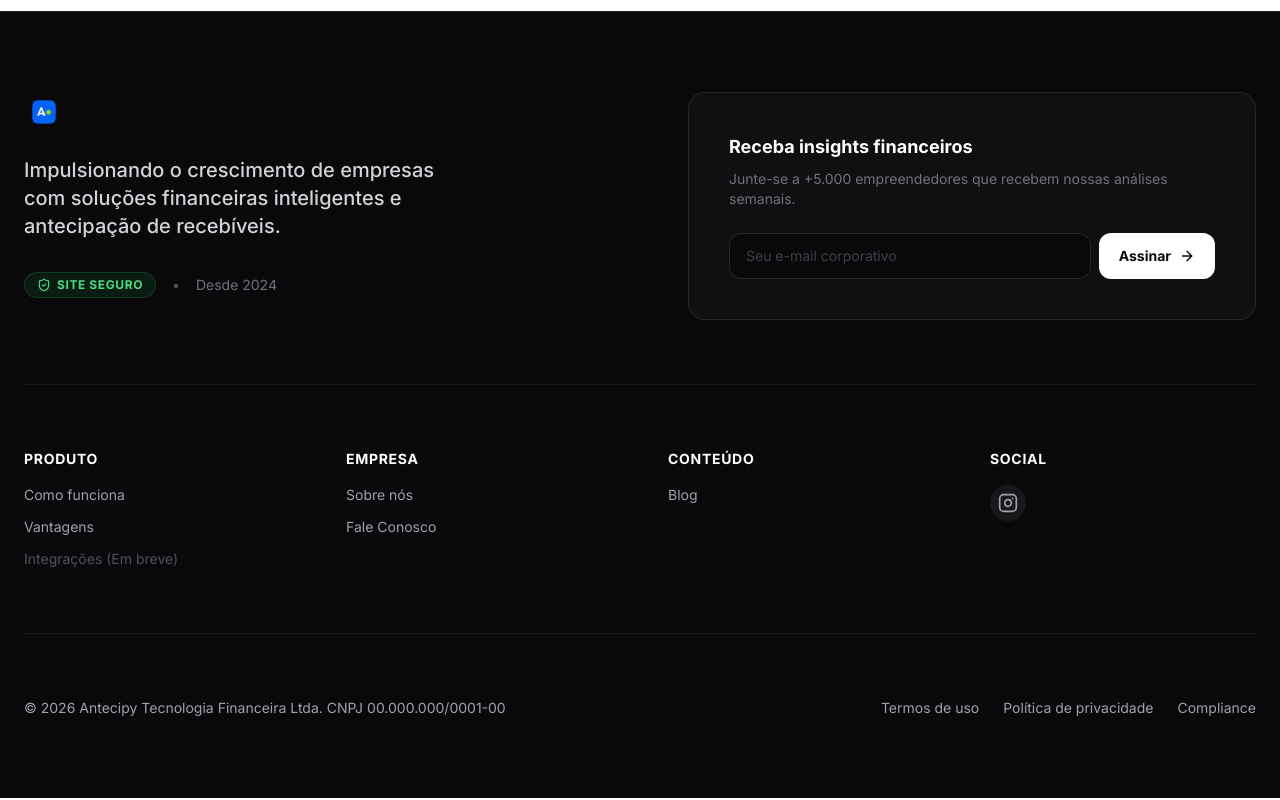
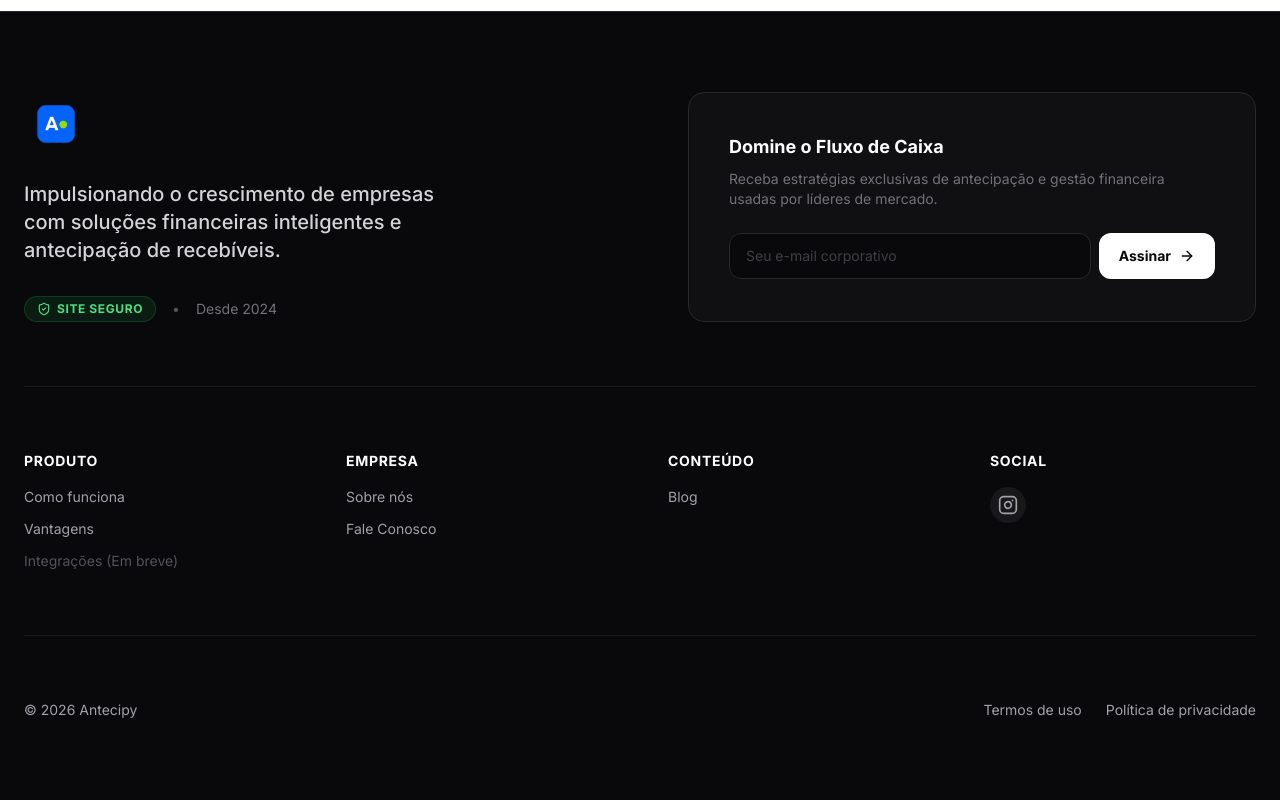
Before and after one commit to jeanads2019-coder/blog-antecipy, a Next.js app: page / in a window 1280 px wide. Shown: the part 908-1708 px from the top of the page. Built offline with nearby package versions, Linux system fonts and the light colour scheme; no server answers; the database is empty.

Commit message:
Update footer: simplify copyright, increase logo size, remove compliance link, and improve newsletter copy

```diff
--- a/src/components/layout/Footer.tsx
+++ b/src/components/layout/Footer.tsx
@@ -9,7 +9,7 @@
             <div className="container mx-auto px-6 py-16 md:py-20">
                 <div className="grid grid-cols-1 lg:grid-cols-2 gap-12 lg:gap-24 mb-16 border-b border-zinc-900 pb-16">
                     <div className="space-y-6">
-                        <img src="/icon.png" alt="Antecipy" className="h-8 md:h-10 w-auto" />
+                        <img src="/icon.png" alt="Antecipy" className="h-12 md:h-16 w-auto" />
                         <p className="text-lg md:text-xl font-medium text-zinc-300 max-w-md leading-relaxed">
                             Impulsionando o crescimento de empresas com soluções financeiras inteligentes e antecipação de recebíveis.
                         </p>
@@ -23,8 +23,8 @@
                     </div>
 
                     <div className="bg-zinc-900/50 rounded-2xl p-6 md:p-10 border border-zinc-800">
-                        <h3 className="text-white text-lg font-bold mb-2">Receba insights financeiros</h3>
-                        <p className="text-zinc-500 mb-6 text-sm">Junte-se a +5.000 empreendedores que recebem nossas análises semanais.</p>
+                        <h3 className="text-white text-lg font-bold mb-2">Domine o Fluxo de Caixa</h3>
+                        <p className="text-zinc-500 mb-6 text-sm">Receba estratégias exclusivas de antecipação e gestão financeira usadas por líderes de mercado.</p>
                         <form className="flex gap-2">
                             <input
                                 type="email"
@@ -74,11 +74,10 @@
 
                 {/* Bottom Bar */}
                 <div className="flex flex-col md:flex-row justify-between items-center gap-6 pt-16 mt-16 border-t border-zinc-900 text-xs md:text-sm">
-                    <p>&copy; {new Date().getFullYear()} Antecipy Tecnologia Financeira Ltda. CNPJ 00.000.000/0001-00</p>
+                    <p>&copy; 2026 Antecipy</p>
                     <div className="flex gap-6">
                         <Link href="/termos" className="hover:text-white transition-colors">Termos de uso</Link>
                         <Link href="/privacidade" className="hover:text-white transition-colors">Política de privacidade</Link>
-                        <Link href="/compliance" className="hover:text-white transition-colors">Compliance</Link>
                     </div>
                 </div>
             </div>
```
